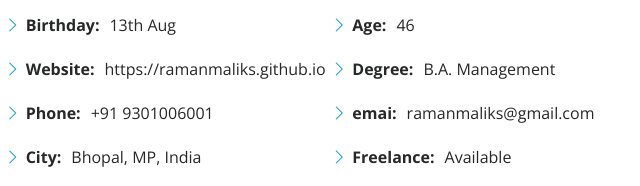
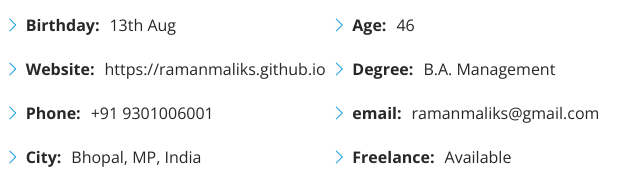
Before and after one commit to ramanmaliks/ramanmaliks.github.io, a plain HTML site: page index.html in a window 1280 px wide. Shown: the part 1299-1485 px from the top of the page, 634-1274 px from the left. Drawn offline with nearby package versions, Linux system fonts and the light colour scheme.

Commit message:
Update index.html

```diff
--- a/index.html
+++ b/index.html
@@ -110,7 +110,7 @@
                 <ul>
                   <li><i class="bi bi-chevron-right"></i> <strong>Age:</strong> <span>46</span></li>
                   <li><i class="bi bi-chevron-right"></i> <strong>Degree:</strong> <span>B.A. Management</span></li>
-                  <li><i class="bi bi-chevron-right"></i> <strong>emai:</strong> <span>ramanmaliks@gmail.com</span></li>
+                  <li><i class="bi bi-chevron-right"></i> <strong>email:</strong> <span>ramanmaliks@gmail.com</span></li>
                   <li><i class="bi bi-chevron-right"></i> <strong>Freelance:</strong> <span>Available</span></li>
                 </ul>
               </div>
```
